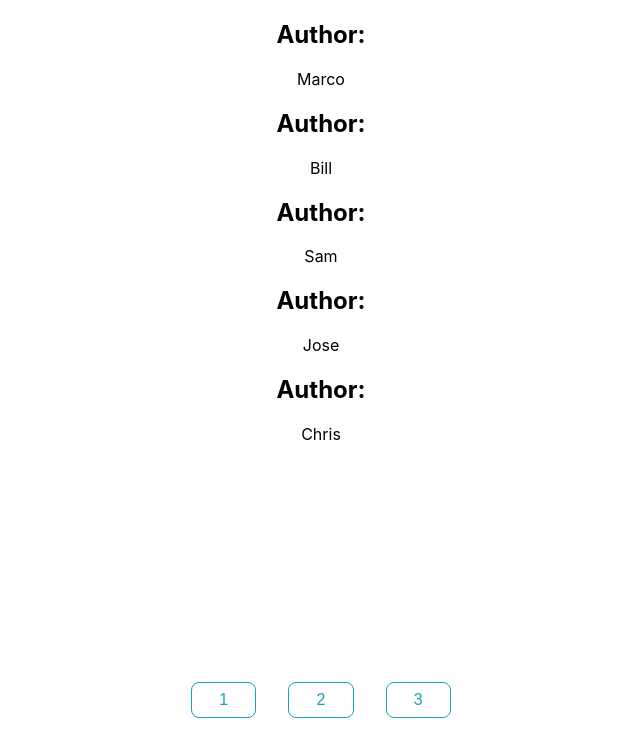
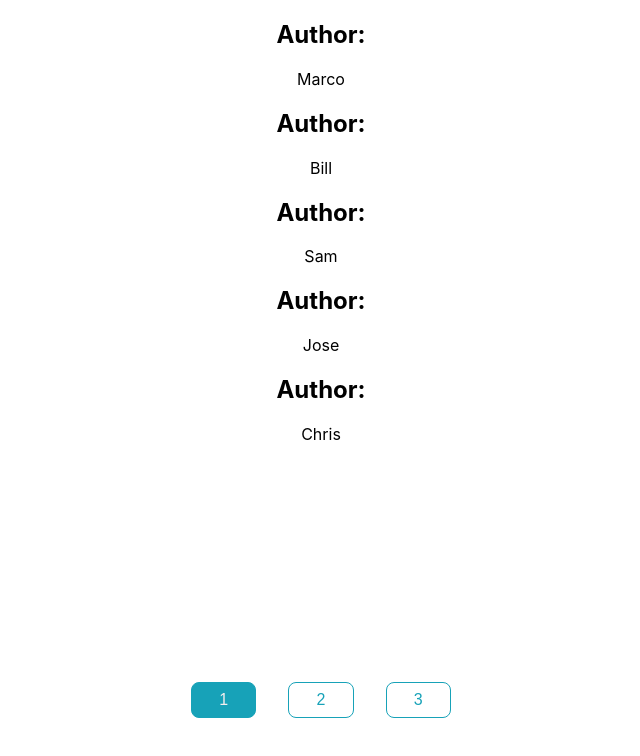
Before and after one commit to maguil53/react-pagination, a React (Create React App) app: page / in a window 1280 px wide. Shown: the top 756 px of the page, without its empty margins (319-959 px from the left). Built offline with nearby package versions, Linux system fonts and the light colour scheme.

Commit message:
Selected buttons are now highlighted.

```diff
--- a/src/PageNav.css
+++ b/src/PageNav.css
@@ -12,6 +12,12 @@ button {
     border-color .18s ease-in-out;
 }
 
+.highlighted {
+    background-color: #17a2b8;
+    color: #f5eeee;
+    border: 1px solid #17a2b8;
+}
+
 button:focus {outline:0;}
 
 button:hover {
--- a/src/PageNavComponent.js
+++ b/src/PageNavComponent.js
@@ -1,17 +1,51 @@
 import React from 'react';
 import './PageNav.css';
 
-class paginateComponent extends React.Component {
+
+class PageNavComponent extends React.Component {
     // constructor is just used to initialize your values.
     // Calculate everything in a separate function.
     // Then call that function in render() before returning
     // your final result.
 
-    createButton(buttonNum) {
+    constructor(props) {
+        super(props);
+
+        // current is used to figure out which button is currently selected.
+        this.state = {
+            current: 0,
+        }
+
+        // Need this so handleClick knows what this.setState() is referring to
+        this.handleClick = this.handleClick.bind(this);
+    }
+
+    createButton(buttonNum, isSelected) {
         return(
             // buttonNum starts at 1
-            <button key={buttonNum} onClick={() => this.props.onClick(buttonNum * 5)}>{buttonNum}</button>
+            <button
+                key={buttonNum}
+                onClick={() => this.handleClick(buttonNum)}
+                className={isSelected ? 'highlighted' : null}
+            >
+                {buttonNum}
+            </button>
+
         );
+
+    }
+
+    /*
+        This will call the callback from the App component and
+        update the current so React knows which button to highlight next.
+    */
+    handleClick(buttonNum) {
+        const lastArticleIndex = buttonNum * 5;
+        this.props.onClick(lastArticleIndex);
+
+        this.setState({
+            current: buttonNum - 1,
+        });
     }
 
     render() {
@@ -21,18 +55,24 @@ class paginateComponent extends React.Component {
             then we add an extra button.
         */
         let navButtons = [];
-        const numOfButtons = Math.floor(this.props.numOfArticles / 5);
+        let numOfButtons = Math.floor(this.props.numOfArticles / 5);
         const hasRemainder = this.props.numOfArticles % 5 !== 0;
+
+        // Need an extra button.
+        if(hasRemainder) {
+            numOfButtons++;
+        }
 
         let i = 0;
         for(i; i < numOfButtons; i++) {
-            navButtons.push(this.createButton(i + 1));
+            if(i === this.state.current) {
+                // Highlight this button.
+                navButtons.push(this.createButton(i + 1, true));
+            } else {
+                navButtons.push(this.createButton(i + 1, false));
+            }
         }
 
-        // Add last button
-        if(hasRemainder) {
-            navButtons.push(this.createButton(i + 1));
-        }
 
         return (
             <div>
@@ -42,4 +82,4 @@ class paginateComponent extends React.Component {
     }
 }
 
-export default paginateComponent;
+export default PageNavComponent;
```
